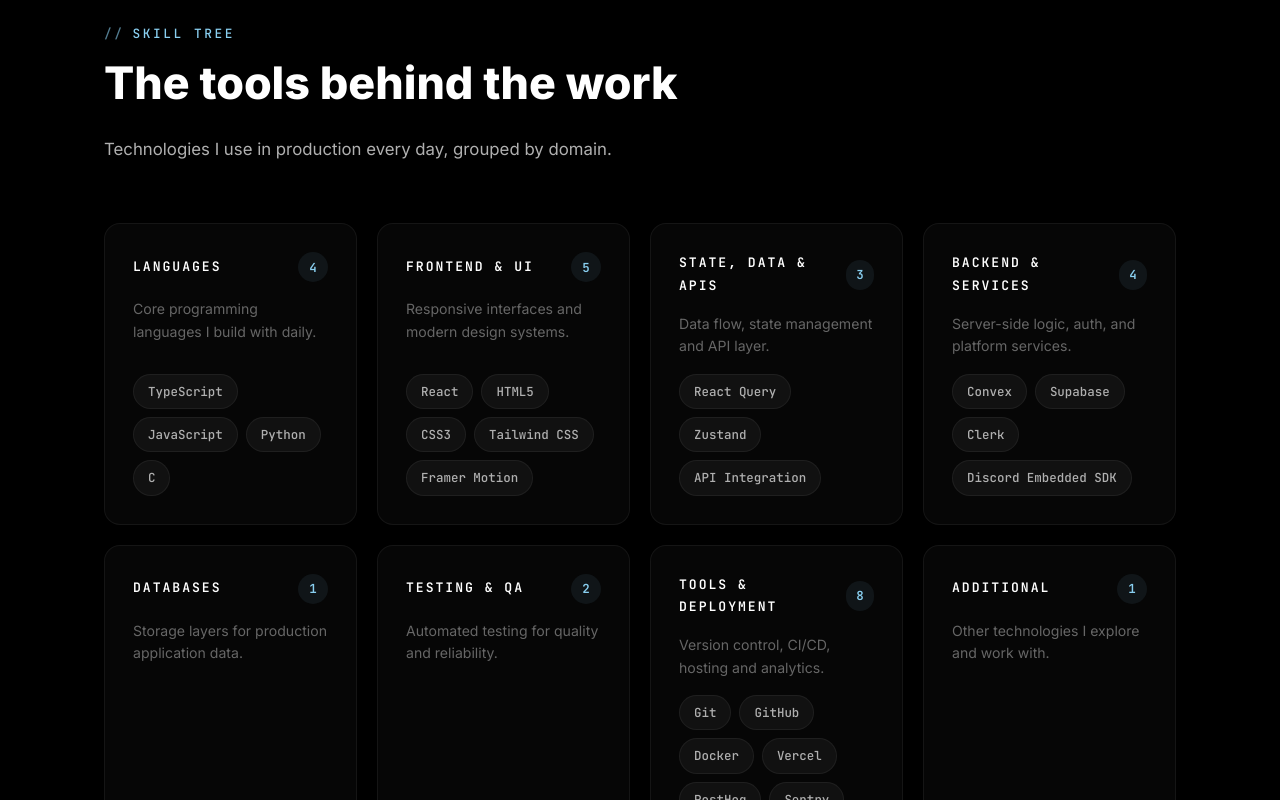
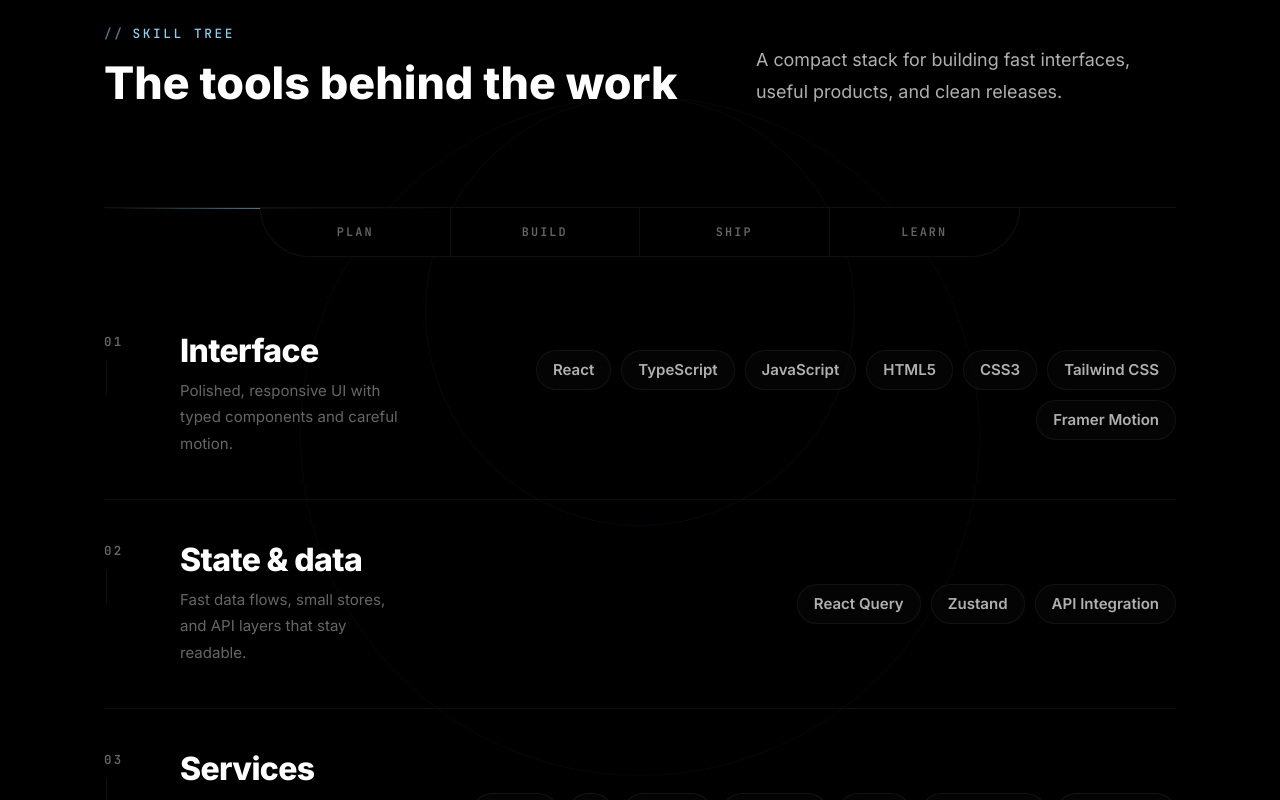
Before and after one commit to DimAntoniadis96/portfolio, a React (Vite) app: page / in a window 1280 px wide. Shown: the part 1700-2500 px from the top of the page. Built offline with nearby package versions, Linux system fonts and the light colour scheme.

Commit message:
feat: redesign Skills section with an interactive, categorized toolkit layout and enhanced visual styling.

```diff
--- a/src/components/Hero.jsx
+++ b/src/components/Hero.jsx
@@ -77,7 +77,7 @@
                     alt="Dimitrios Antoniadis"
                     className="hero-photo"
                     loading="eager"
-                    fetchpriority="high"
+                    fetchPriority="high"
                   />
                 </div>
 
--- a/src/components/Skills.css
+++ b/src/components/Skills.css
@@ -4,89 +4,317 @@
 
 .skills {
   position: relative;
+  overflow: hidden;
+}
+
+.skills::before {
+  content: '';
+  position: absolute;
+  inset: 14% auto auto 50%;
+  width: min(680px, 72vw);
+  height: min(680px, 72vw);
+  border: 1px solid var(--border-color);
+  border-radius: var(--radius-full);
+  opacity: 0.45;
+  transform: translateX(-50%);
+  pointer-events: none;
+}
+
+.skills::after {
+  content: '';
+  position: absolute;
+  inset: 14% auto auto 50%;
+  width: min(430px, 52vw);
+  height: min(430px, 52vw);
+  border: 1px solid var(--border-accent);
+  border-radius: var(--radius-full);
+  opacity: 0.18;
+  transform: translateX(-50%);
+  pointer-events: none;
+}
+
+.skills .container {
+  position: relative;
+  z-index: 1;
 }
 
 .skills-header {
-  margin-bottom: 60px;
+  display: grid;
+  grid-template-columns: minmax(0, 1fr) minmax(280px, 420px);
+  gap: clamp(28px, 6vw, 80px);
+  align-items: end;
+  margin-bottom: clamp(44px, 7vw, 72px);
 }
 
-.skills-header p {
+.skills-description {
   color: var(--text-secondary);
-  font-size: 1.05rem;
-  max-width: 520px;
+  font-size: clamp(1rem, 1.5vw, 1.12rem);
+  line-height: 1.8;
+  margin: 0 0 26px;
 }
 
-/* --- Category Cards Grid --- */
-.skills-grid {
-  display: grid;
-  grid-template-columns: repeat(4, 1fr);
-  gap: 20px;
+.toolkit-stage {
+  position: relative;
+  border-top: 1px solid var(--border-color);
+  border-bottom: 1px solid var(--border-color);
+  isolation: isolate;
 }
 
-.skill-card {
-  padding: 28px;
-  display: flex;
-  flex-direction: column;
-  gap: 16px;
+.toolkit-stage::before {
+  content: '';
+  position: absolute;
+  inset: 0 0 auto;
+  height: 1px;
+  background: linear-gradient(
+    90deg,
+    transparent,
+    var(--accent-primary),
+    transparent
+  );
+  opacity: 0.65;
+  transform: scaleX(0.34);
+  transform-origin: left center;
+  transition: transform var(--transition-slow), opacity var(--transition-slow);
 }
 
-.skill-card-header {
-  display: flex;
-  align-items: center;
-  justify-content: space-between;
+.toolkit-stage:hover::before {
+  opacity: 1;
+  transform: scaleX(1);
 }
 
-.skill-card-title {
-  font-family: var(--font-mono);
-  font-size: 0.82rem;
-  font-weight: 600;
-  letter-spacing: 0.15em;
-  text-transform: uppercase;
-  color: var(--text-primary);
+.toolkit-signal {
+  display: grid;
+  grid-template-columns: repeat(4, minmax(0, 1fr));
+  max-width: 760px;
+  margin: 0 auto clamp(20px, 4vw, 34px);
+  overflow: hidden;
+  border: 1px solid var(--border-color);
+  border-top: none;
+  border-radius: 0 0 var(--radius-full) var(--radius-full);
+  background: color-mix(in srgb, var(--bg-primary) 82%, transparent);
+  backdrop-filter: var(--glass-blur);
+  -webkit-backdrop-filter: var(--glass-blur);
 }
 
-.skill-card-count {
+.toolkit-signal span {
   display: flex;
   align-items: center;
   justify-content: center;
-  width: 30px;
-  height: 30px;
-  border-radius: var(--radius-full);
-  background: var(--accent-glow);
-  color: var(--accent-primary);
+  min-height: 48px;
+  padding: 0 18px;
+  border-right: 1px solid var(--border-color);
+  color: var(--text-tertiary);
+  font-family: var(--font-mono);
+  font-size: 0.74rem;
+  font-weight: 600;
+  letter-spacing: 0.18em;
+  text-transform: uppercase;
+}
+
+.toolkit-signal span:last-child {
+  border-right: none;
+}
+
+.toolkit-rows {
+  position: relative;
+}
+
+.toolkit-row {
+  display: grid;
+  grid-template-columns: minmax(270px, 0.42fr) minmax(0, 1fr);
+  gap: clamp(28px, 5vw, 72px);
+  align-items: center;
+  padding: clamp(26px, 4vw, 42px) 0;
+  border-top: 1px solid var(--border-color);
+}
+
+.toolkit-row:first-child {
+  border-top: none;
+}
+
+.toolkit-row-meta {
+  display: grid;
+  grid-template-columns: 54px minmax(0, 1fr);
+  gap: 22px;
+  align-items: start;
+}
+
+.toolkit-row-index {
+  position: relative;
+  color: var(--text-tertiary);
   font-family: var(--font-mono);
   font-size: 0.78rem;
-  font-weight: 600;
+  font-weight: 700;
+  letter-spacing: 0.18em;
+  line-height: 1.4;
+  transition: color var(--transition-base);
 }
 
-.skill-card-desc {
-  font-size: 0.88rem;
-  color: var(--text-tertiary);
-  line-height: 1.6;
+.toolkit-row-index::after {
+  content: '';
+  position: absolute;
+  top: 28px;
+  left: 2px;
+  width: 1px;
+  height: 34px;
+  background: var(--border-color);
+  transition: background var(--transition-base), height var(--transition-base);
 }
 
-.skill-badges {
+.category-title {
+  color: var(--text-heading);
+  font-size: clamp(1.35rem, 2.6vw, 2rem);
+  font-weight: 800;
+  letter-spacing: -0.02em;
+  line-height: 1.1;
+  margin: 0 0 10px;
+}
+
+.category-summary {
+  max-width: 360px;
+  color: var(--text-tertiary);
+  font-size: 0.94rem;
+  line-height: 1.75;
+  margin: 0;
+}
+
+.toolkit-tools {
   display: flex;
   flex-wrap: wrap;
-  gap: 8px;
-  margin-top: auto;
+  justify-content: flex-end;
+  gap: 10px;
 }
 
-/* --- Responsive --- */
-@media (max-width: 1200px) {
-  .skills-grid {
-    grid-template-columns: repeat(3, 1fr);
+.toolkit-tool {
+  appearance: none;
+  display: inline-flex;
+  align-items: center;
+  min-height: 40px;
+  padding: 0 16px;
+  border: 1px solid var(--border-color);
+  border-radius: var(--radius-full);
+  background: color-mix(in srgb, var(--bg-card) 70%, transparent);
+  color: var(--text-secondary);
+  cursor: pointer;
+  font-family: inherit;
+  font-size: 0.94rem;
+  font-weight: 550;
+  line-height: 1;
+  white-space: nowrap;
+  transition:
+    color var(--transition-base),
+    border-color var(--transition-base),
+    background var(--transition-base),
+    transform var(--transition-base),
+    box-shadow var(--transition-base);
+}
+
+.toolkit-row:hover .toolkit-row-index {
+  color: var(--accent-primary);
+}
+
+.toolkit-row:hover .toolkit-row-index::after {
+  height: 48px;
+  background: var(--accent-primary);
+}
+
+.toolkit-row:hover .toolkit-tool,
+.toolkit-tool.active,
+.toolkit-tool:focus-visible {
+  border-color: var(--border-accent);
+  background: var(--accent-glow);
+  color: var(--text-primary);
+  box-shadow: 0 10px 34px rgba(137, 207, 240, 0.08);
+}
+
+.toolkit-tool:hover,
+.toolkit-tool.active {
+  transform: translateY(-3px);
+  border-color: var(--accent-primary);
+  color: var(--accent-primary);
+}
+
+.toolkit-tool:focus-visible {
+  outline: 2px solid var(--accent-primary);
+  outline-offset: 4px;
+}
+
+@media (prefers-reduced-motion: reduce) {
+  .toolkit-stage::before,
+  .toolkit-row-index,
+  .toolkit-row-index::after,
+  .toolkit-tool {
+    transition: none;
+  }
+
+  .toolkit-tool:hover,
+  .toolkit-tool.active {
+    transform: none;
   }
 }
 
-@media (max-width: 1024px) {
-  .skills-grid {
-    grid-template-columns: repeat(2, 1fr);
+@media (max-width: 900px) {
+  .skills-header {
+    grid-template-columns: 1fr;
+    align-items: start;
+  }
+
+  .skills-description {
+    margin-bottom: 0;
+    max-width: 560px;
+  }
+
+  .toolkit-row {
+    grid-template-columns: 1fr;
+    gap: 22px;
+  }
+
+  .toolkit-tools {
+    justify-content: flex-start;
+    padding-left: 76px;
   }
 }
 
 @media (max-width: 600px) {
-  .skills-grid {
-    grid-template-columns: 1fr;
+  .skills::before,
+  .skills::after {
+    display: none;
+  }
+
+  .toolkit-signal {
+    grid-template-columns: repeat(2, minmax(0, 1fr));
+    border-radius: 0 0 var(--radius-lg) var(--radius-lg);
+  }
+
+  .toolkit-signal span:nth-child(2) {
+    border-right: none;
+  }
+
+  .toolkit-signal span:nth-child(-n + 2) {
+    border-bottom: 1px solid var(--border-color);
+  }
+
+  .toolkit-row-meta {
+    grid-template-columns: 42px minmax(0, 1fr);
+    gap: 16px;
+  }
+
+  .toolkit-row-index::after {
+    height: 26px;
+  }
+
+  .category-title {
+    font-size: 1.5rem;
+  }
+
+  .toolkit-tools {
+    gap: 8px;
+    padding-left: 58px;
+  }
+
+  .toolkit-tool {
+    min-height: 36px;
+    padding: 0 13px;
+    font-size: 0.86rem;
   }
 }
--- a/src/components/Skills.jsx
+++ b/src/components/Skills.jsx
@@ -1,79 +1,117 @@
+import { useState } from 'react';
 import { useFadeIn } from '../hooks/useFadeIn';
 import './Skills.css';
 
 const SKILL_CATEGORIES = [
   {
-    title: 'Languages',
-    description: 'Core programming languages I build with daily.',
-    skills: ['TypeScript', 'JavaScript', 'Python', 'C'],
+    title: 'Interface',
+    summary: 'Polished, responsive UI with typed components and careful motion.',
+    skills: [
+      'React',
+      'TypeScript',
+      'JavaScript',
+      'HTML5',
+      'CSS3',
+      'Tailwind CSS',
+      'Framer Motion',
+    ],
   },
   {
-    title: 'Frontend & UI',
-    description: 'Responsive interfaces and modern design systems.',
-    skills: ['React', 'HTML5', 'CSS3', 'Tailwind CSS', 'Framer Motion'],
+    title: 'State & data',
+    summary: 'Fast data flows, small stores, and API layers that stay readable.',
+    skills: [
+      'React Query',
+      'Zustand',
+      'API Integration',
+    ],
   },
   {
-    title: 'State, Data & APIs',
-    description: 'Data flow, state management and API layer.',
-    skills: ['React Query', 'Zustand', 'API Integration'],
+    title: 'Services',
+    summary: 'Auth, realtime data, databases, and the backend pieces that make apps real.',
+    skills: [
+      'Python',
+      'C',
+      'Convex',
+      'Supabase',
+      'Clerk',
+      'Discord SDK',
+      'PostgreSQL',
+    ],
   },
   {
-    title: 'Backend & Services',
-    description: 'Server-side logic, auth, and platform services.',
-    skills: ['Convex', 'Supabase', 'Clerk', 'Discord Embedded SDK'],
-  },
-  {
-    title: 'Databases',
-    description: 'Storage layers for production application data.',
-    skills: ['PostgreSQL'],
-  },
-  {
-    title: 'Testing & QA',
-    description: 'Automated testing for quality and reliability.',
-    skills: ['Vitest', 'Playwright'],
-  },
-  {
-    title: 'Tools & Deployment',
-    description: 'Version control, CI/CD, hosting and analytics.',
-    skills: ['Git', 'GitHub', 'Docker', 'Vercel', 'PostHog', 'Sentry', 'GrowthBook', 'Cloudflare R2'],
-  },
-  {
-    title: 'Additional',
-    description: 'Other technologies I explore and work with.',
-    skills: ['Godot Engine'],
+    title: 'Ship & observe',
+    summary: 'Versioning, deployment, testing, analytics, and the feedback loop after launch.',
+    skills: [
+      'Git',
+      'GitHub',
+      'Docker',
+      'Vercel',
+      'Vitest',
+      'Playwright',
+      'PostHog',
+      'Sentry',
+      'Godot Engine',
+    ],
   },
 ];
 
 export default function Skills() {
   const { ref, isVisible } = useFadeIn();
+  const [activeTool, setActiveTool] = useState(null);
 
   return (
     <section className="skills section" id="skills">
       <div className="container">
         <div ref={ref} className={`fade-in ${isVisible ? 'visible' : ''}`}>
           <div className="skills-header">
+            <div>
               <span className="section-label">Skill Tree</span>
               <h2 className="section-heading">The tools behind the work</h2>
-            <p>
-              Technologies I use in production every day, grouped by domain.
+            </div>
+            <p className="skills-description">
+              A compact stack for building fast interfaces, useful products, and clean releases.
             </p>
           </div>
 
-          <div className="skills-grid">
-            {SKILL_CATEGORIES.map((cat) => (
-              <div className="skill-card glass-card" key={cat.title}>
-                <div className="skill-card-header">
-                  <span className="skill-card-title">{cat.title}</span>
-                  <span className="skill-card-count">{cat.skills.length}</span>
+          <div className="toolkit-stage" aria-label="Skill toolkit">
+            <div className="toolkit-signal" aria-hidden="true">
+              <span>Plan</span>
+              <span>Build</span>
+              <span>Ship</span>
+              <span>Learn</span>
             </div>
-                <p className="skill-card-desc">{cat.description}</p>
-                <div className="skill-badges">
+
+            <div className="toolkit-rows">
+              {SKILL_CATEGORIES.map((cat, index) => (
+                <article className="toolkit-row" key={cat.title}>
+                  <div className="toolkit-row-meta">
+                    <span className="toolkit-row-index">
+                      {String(index + 1).padStart(2, '0')}
+                    </span>
+                    <div>
+                      <h3 className="category-title">{cat.title}</h3>
+                      <p className="category-summary">{cat.summary}</p>
+                    </div>
+                  </div>
+
+                  <div className="toolkit-tools">
                     {cat.skills.map((skill) => (
-                    <span className="badge" key={skill}>{skill}</span>
+                      <button
+                        type="button"
+                        className={`toolkit-tool ${activeTool === skill ? 'active' : ''}`}
+                        aria-pressed={activeTool === skill}
+                        key={skill}
+                        onClick={() => setActiveTool(skill)}
+                        onFocus={() => setActiveTool(skill)}
+                        onMouseEnter={() => setActiveTool(skill)}
+                      >
+                        {skill}
+                      </button>
                     ))}
                   </div>
+                </article>
+              ))}
             </div>
-            ))}
           </div>
         </div>
       </div>
```
Also changed, not shown: src/index.css (+7 -4 lines), src/hooks/useFadeIn.js (line endings or trailing spaces). Lines whose indentation alone changed are shown as unchanged.
